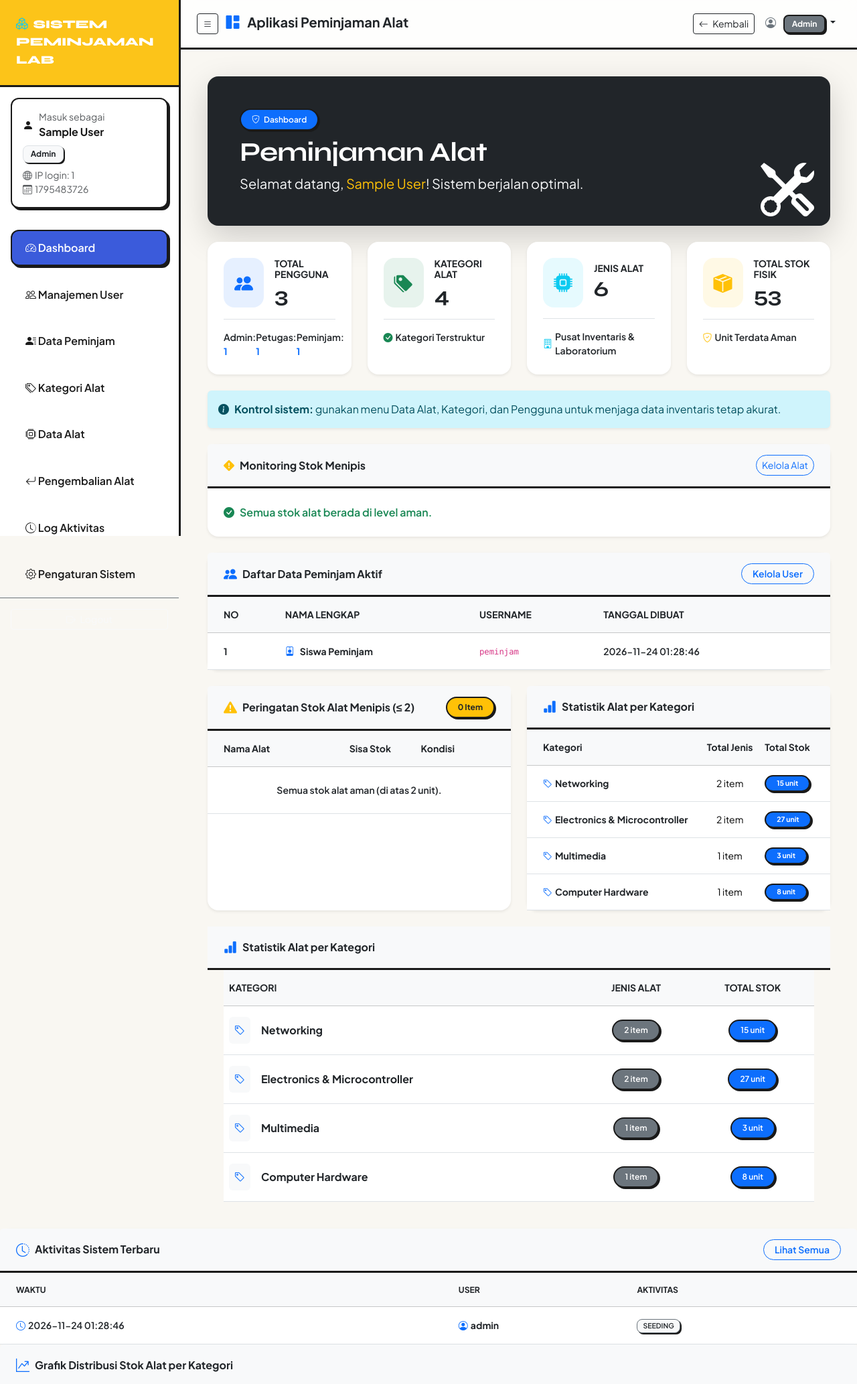
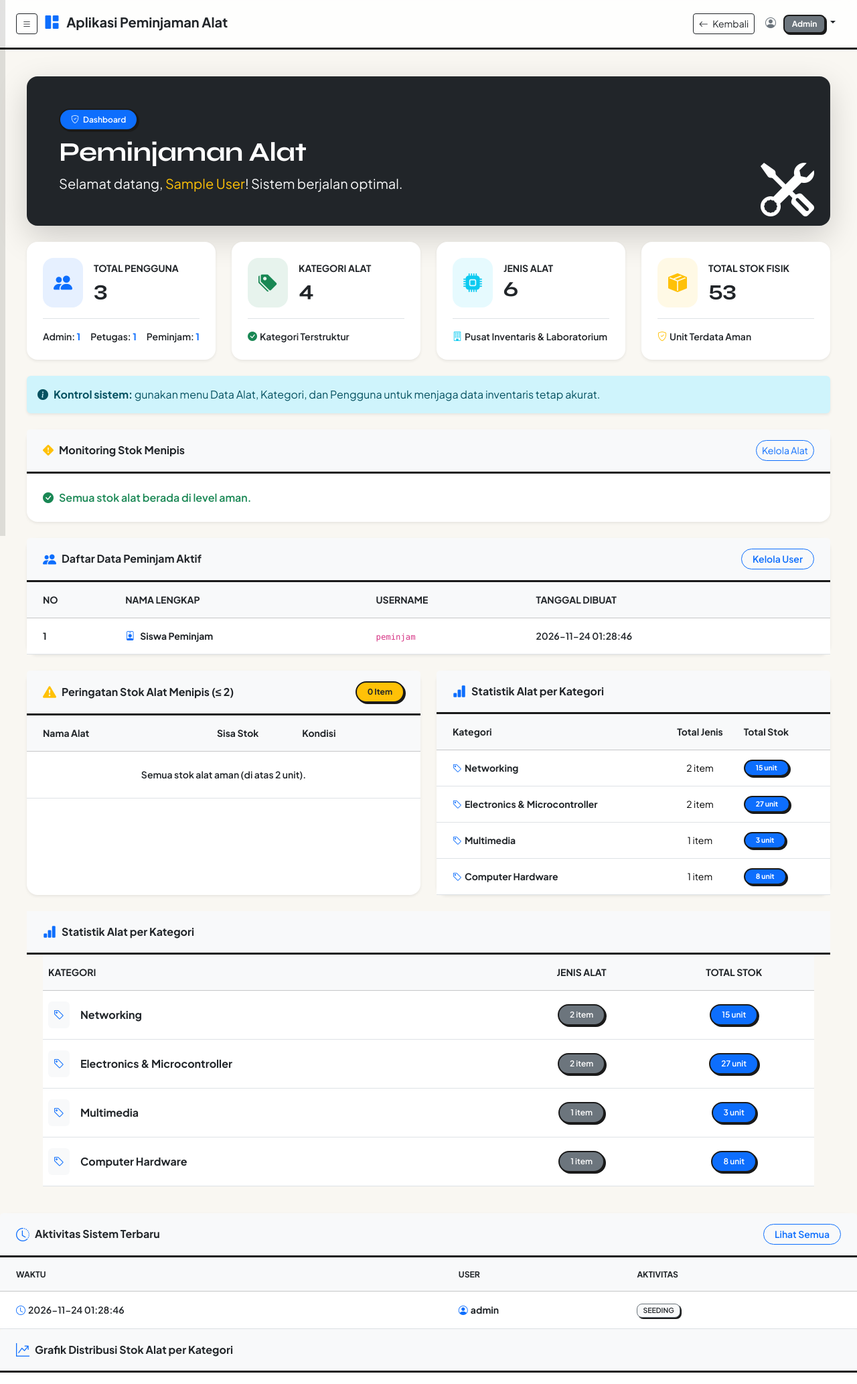
Before and after one commit to nndz865/aplikasi-peminjaman, a PHP site: page /aplikasi-peminjaman/public/index.php?route=admin/dashboard in a window 1280 px wide. Shown: the top 2066 px of the page at 67% size. Run offline with PHP 8.4, Linux system fonts and the light colour scheme; the visitor is signed in with stand-in values (Sample User, id 1); data comes from the database, SQL or seed files in the repository.

Commit message:
feat: move sidebar navigation behind hamburger menu

```diff
--- a/views/layouts/footer.php
+++ b/views/layouts/footer.php
@@ -14,14 +14,11 @@
 
             if (sidebarToggle && appSidebar) {
                 sidebarToggle.addEventListener('click', function() {
-                    if (window.innerWidth <= 992) {
-                        const open = appSidebar.classList.toggle('sidebar-open');
-                        sidebarToggle.setAttribute('aria-label', open ? 'Tutup menu navigasi' : 'Buka menu navigasi');
-                    } else {
-                        const collapsed = appSidebar.classList.toggle('sidebar-collapsed');
-                        if (mainContent) mainContent.classList.toggle('content-expanded', collapsed);
-                        if (navbarTop) navbarTop.classList.toggle('navbar-expanded', collapsed);
-                        sidebarToggle.setAttribute('aria-label', collapsed ? 'Buka menu navigasi' : 'Tutup menu navigasi');
+                    const open = appSidebar.classList.toggle('sidebar-open');
+                    sidebarToggle.setAttribute('aria-label', open ? 'Tutup menu navigasi' : 'Buka menu navigasi');
+                    sidebarToggle.setAttribute('aria-expanded', open ? 'true' : 'false');
+                    if (open) {
+                        appSidebar.focus();
                     }
                 });
             }
--- a/views/layouts/header.php
+++ b/views/layouts/header.php
@@ -49,7 +49,14 @@ $config = include __DIR__ . '/../../config/app.php';
             left: 0;
             width: 270px;
             height: 100vh;
-            z-index: 100;
+            z-index: 1050;
+            transform: translateX(-100%);
+            transition: var(--ov-transition);
+            box-shadow: 8px 0 0 rgba(26, 26, 26, 0.12);
+        }
+        .sidebar.sidebar-open,
+        .sidebar.sidebar-collapsed {
+            transform: translateX(0);
         }
         .sidebar .brand {
             font-size: 1.1rem;
@@ -89,14 +96,14 @@ $config = include __DIR__ . '/../../config/app.php';
             box-shadow: 3px 3px 0 0 var(--ov-border);
         }
         .main-content {
-            margin-left: 270px;
+            margin-left: 0;
             padding: 2.5rem;
         }
         .navbar-top {
             background: rgba(255, 255, 255, 0.8);
             backdrop-filter: blur(10px);
             border-bottom: 3px solid var(--ov-border);
-            margin-left: 270px;
+            margin-left: 0;
             padding: 1rem 2.5rem;
             position: sticky;
             top: 0;
```
